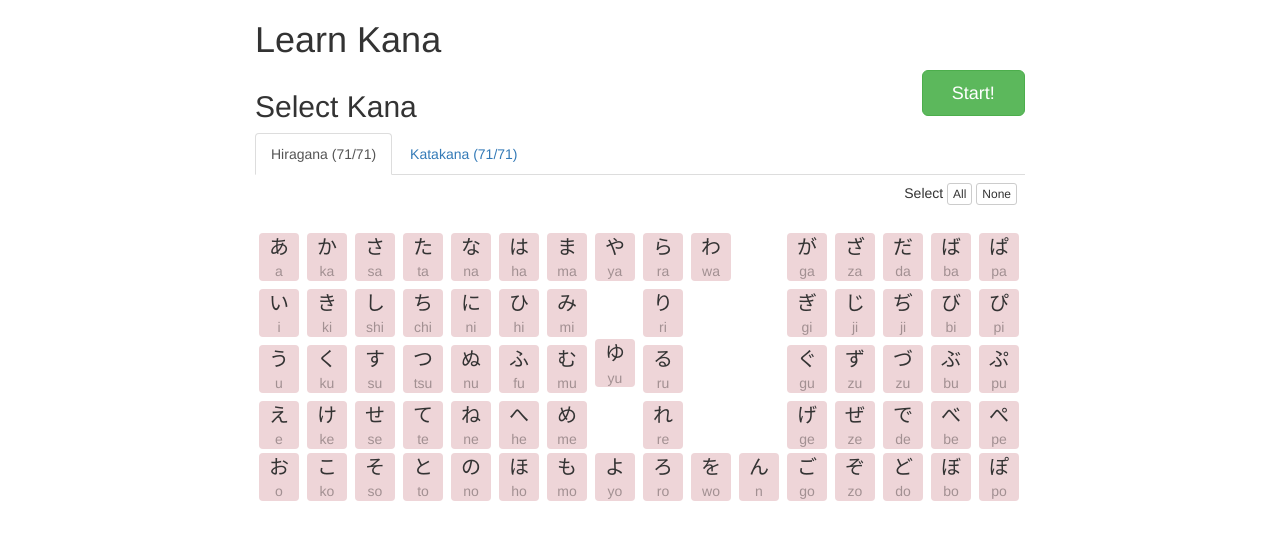
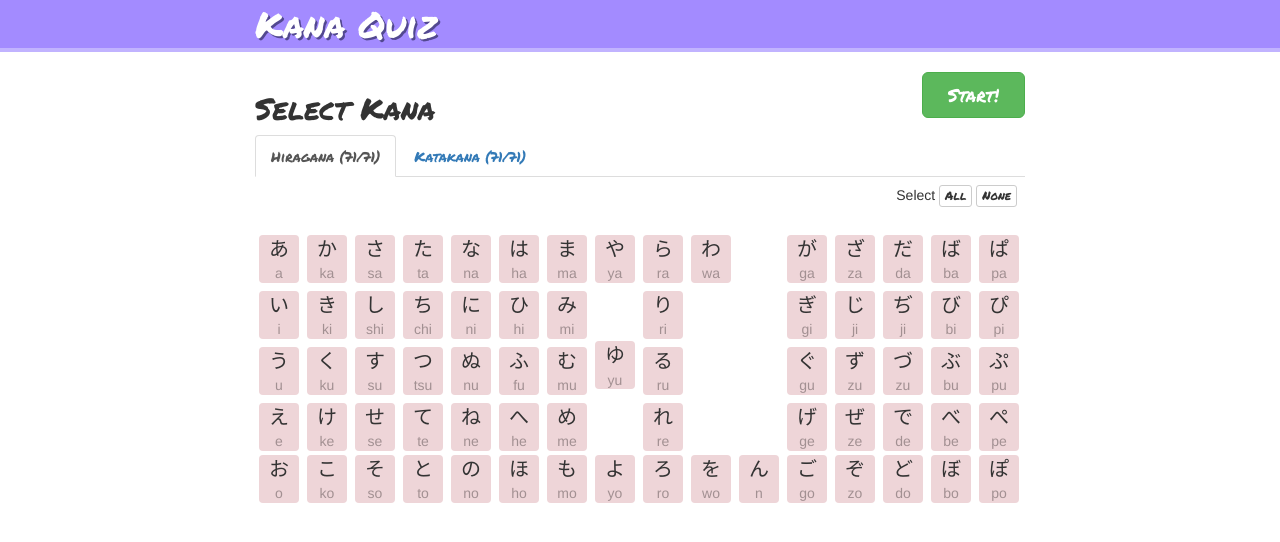
Before and after one commit to fbacall/learn-kana, a plain HTML site: page index.html in a window 1280 px wide. Drawn offline with nearby package versions, Linux system fonts and the light colour scheme.

Commit message:
Trying different fonts/styling

```diff
--- a/css/styles.css
+++ b/css/styles.css
@@ -1,4 +1,22 @@
-#app {
+h1,h2,h3,h4,.btn,.nav-tabs {
+    font-family: "Permanent Marker", cursive;
+}
+
+#header {
+    background-color: #a38bff;
+    border-bottom: 4px solid #c1b3ff;
+    text-shadow: 2px 2px #524890;
+    color: white;
+    font-weight: bold;
+    margin-bottom: 20px;
+}
+
+#header h1 {
+    margin: 0;
+    padding: 4px 0;
+}
+
+.container {
     max-width: 800px;
 }
 
--- a/index.html
+++ b/index.html
@@ -8,14 +8,18 @@
 
   <title>Learn yo kana</title>
 
-  <link rel="stylesheet" href="https://maxcdn.bootstrapcdn.com/bootstrap/3.3.4/css/bootstrap.min.css">
-  <link rel="stylesheet" href="css/styles.css">
+  <link rel="stylesheet" type="text/css" href="https://maxcdn.bootstrapcdn.com/bootstrap/3.3.4/css/bootstrap.min.css">
+  <link rel="stylesheet" type="text/css" href='https://fonts.googleapis.com/css?family=Permanent+Marker'>
+  <link rel="stylesheet" type="text/css" href="css/styles.css">
 </head>
 
 <body>
+<div id="header">
+  <div class="container">
+    <h1>Kana Quiz</h1>
+  </div>
+</div>
 <div class="container" id="app">
-  <h1>Learn Kana</h1>
-
   <div id="quiz" style="display: none">
     <div class="row">
       <div id="previous-kana" class="col-xs-4"></div>
@@ -34,9 +38,14 @@
 
   <div id="results" style="display: none">
     <div class="row">
-      <div id="score" class="col-xs-8"></div>
-      <div class="col-xs-4 text-right">
-        <button id="reset-quiz" class="btn btn-success">Try again</button>
+      <div class="col-xs-7">
+        <h2>
+          Score:<br/>
+          <span id="score"></span>
+        </h2>
+      </div>
+      <div class="col-xs-5 text-right">
+        <button id="reset-quiz" class="btn btn-success btn-lg">Try again</button>
       </div>
     </div>
 
@@ -45,8 +54,12 @@
 
   <div id="select-kana">
     <div class="row">
-      <div class="col-sm-10 col-xs-8"><h2>Select Kana</h2></div>
-      <div class="col-sm-2 col-xs-4 text-right"><button id="start-quiz" class="btn btn-success btn-lg btn-block">Start!</button></div>
+      <div class="col-sm-10 col-xs-8">
+        <h2>Select Kana</h2>
+      </div>
+      <div class="col-sm-2 col-xs-4 text-right">
+        <button id="start-quiz" class="btn btn-success btn-lg btn-block">Start!</button>
+      </div>
     </div>
 
     <div>
--- a/js/client.js
+++ b/js/client.js
@@ -143,7 +143,7 @@ function startQuiz() {
 }
 
 function endQuiz() {
-  $('#score').html('Score: ' + answers.correct + ' / ' + (answers.correct + answers.incorrect));
+  $('#score').html('' + answers.correct + ' / ' + (answers.correct + answers.incorrect));
   $('#results').show();
   $('#quiz').hide();
 }
```
